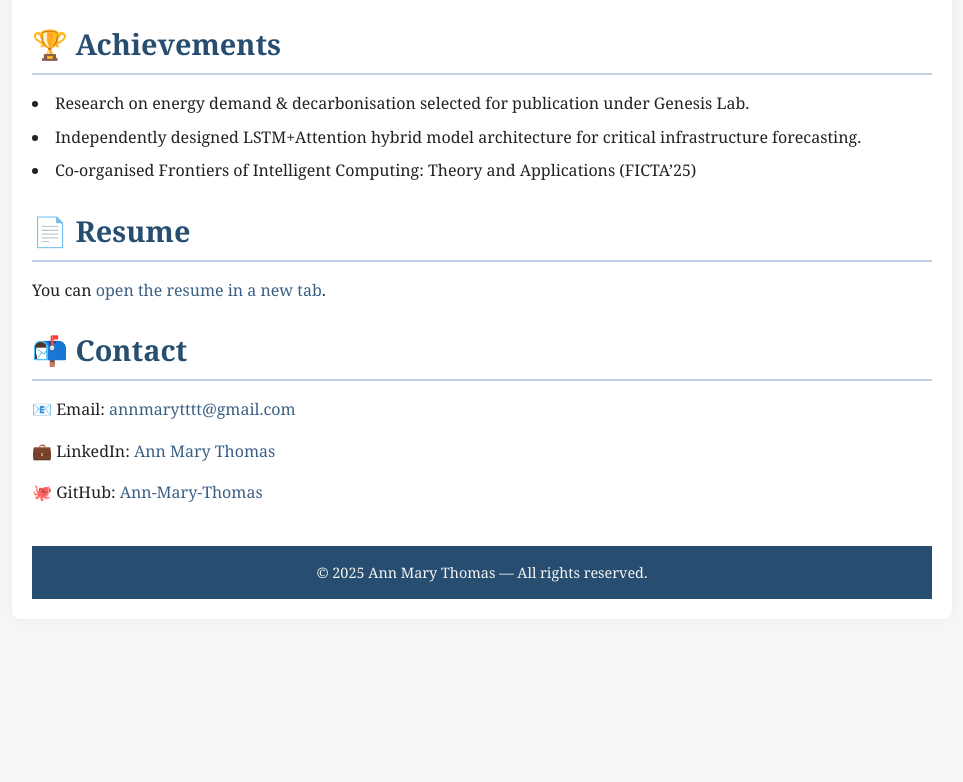
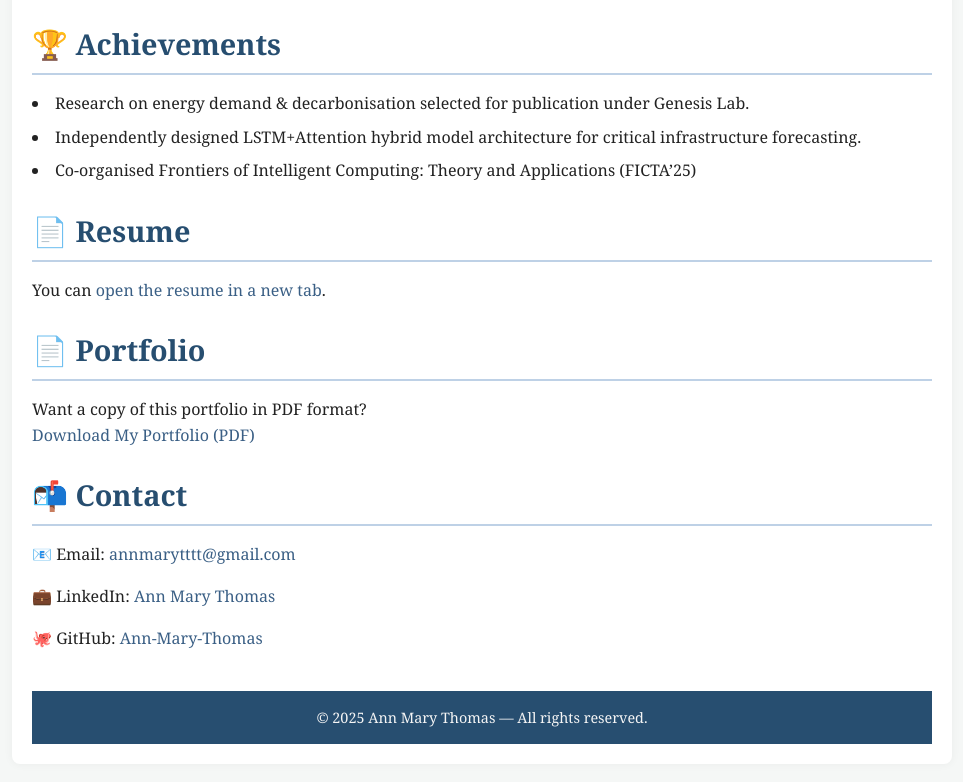
Before and after one commit to Ann-Mary-Thomas/Ann-Mary-Thomas.github.io, a plain HTML site: page index.html in a window 1280 px wide. Shown: the part 4221-5003 px from the top of the page, without its empty margins (158-1121 px from the left). Before the commit the page ends 4880 px from the top, so only its background shows below. Drawn offline with Linux system fonts and the light colour scheme.

Commit message:
Update index.html

```diff
--- a/index.html
+++ b/index.html
@@ -301,6 +301,15 @@ footer {
   <p>You can <a href="resume.pdf" target="_blank">open the resume in a new tab</a>.</p
 </section>
 
+
+<section>
+<h2>📄 Portfolio</h2>
+<p>
+ Want a copy of this portfolio in PDF format?<br>
+<a href="Ann_Mary_Thomas_Data_Analyst_Portfolio.pdf" target="_blank">Download My Portfolio (PDF)</a>
+</p>
+</section>
+
 <section id="contact">
   <h2>📬 Contact</h2>
   <p>📧 Email: <a href="mailto:annmarytttt@gmail.com">annmarytttt@gmail.com</a></p>
@@ -314,11 +323,3 @@ footer {
 
 </body>
 </html>
-
-<!--   <section>
-<!--   <h2>📄 Portfolio</h2> -->
-<!--   <p> -->
-<!--     Want a copy of this portfolio in PDF format?<br> -->
-<!--     <a href="Ann_Mary_Thomas_DataAnalyst_Portfolio.pdf" target="_blank">Download My Portfolio (PDF)</a> -->
-<!--   </p> -->
-<!-- </section>
```
